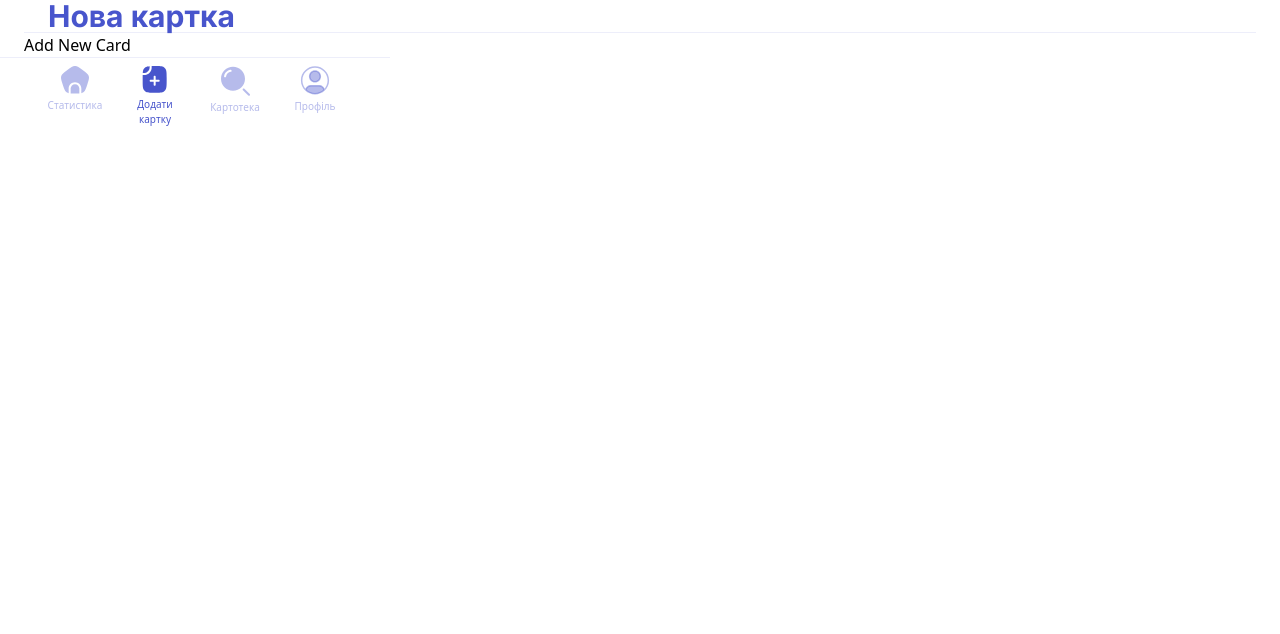
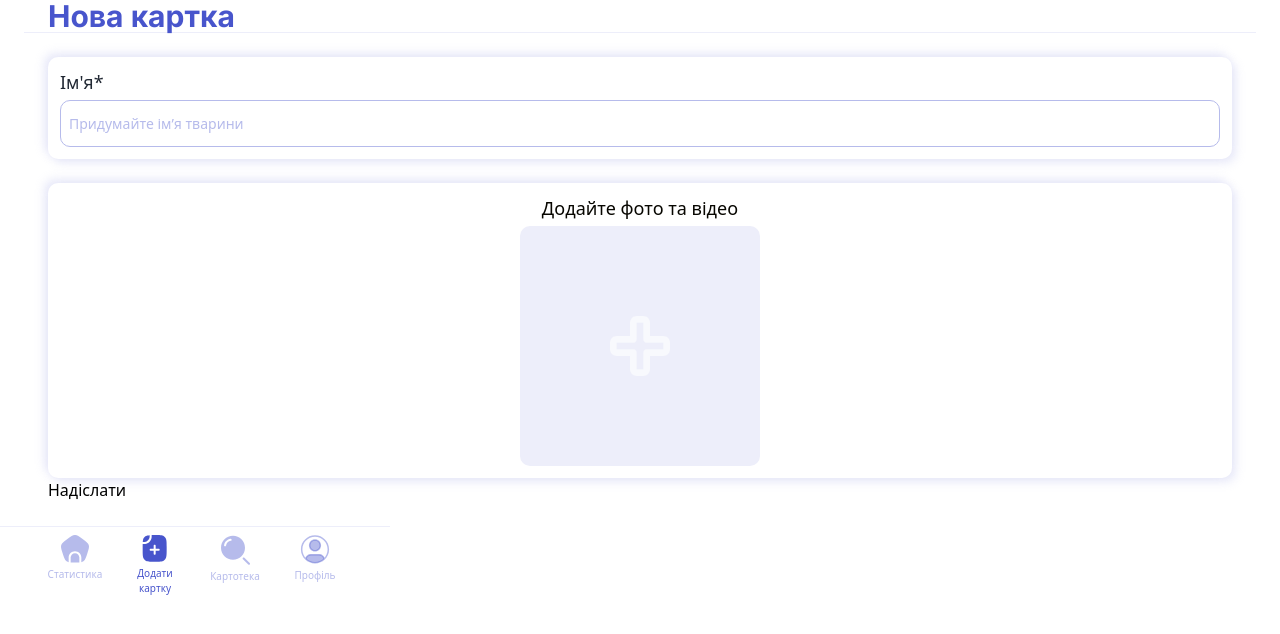
Before and after one commit to baza-trainee/AnimalRescueKharkiv, a Next.js app: page /crm/add-card in a window 1280 px wide. Shown: the top 634 px of the page. Built offline with nearby package versions, Linux system fonts and the light colour scheme.

Commit message:
feat: add CardForm and FileInput components; start implementing basic validation

```diff
--- /dev/null
+++ b/src/components/crm/AddCardCrm/CardForm/CardForm.tsx
@@ -0,0 +1,69 @@
+"use client";
+
+import { TextInput } from "@/src/components/ui/inputs/TextInput";
+import { yupResolver } from "@hookform/resolvers/yup";
+import { Controller, useForm } from "react-hook-form";
+import { newCardSchema, TypeNewCardSchema } from "../newCardSchema";
+import { FileInput } from "@/src/components/ui/inputs/FileInput";
+
+const defaultValues = {
+  name: "",
+  files: null,
+};
+
+export const CardForm = () => {
+  const {
+    control,
+    handleSubmit,
+    formState: { errors },
+  } = useForm({
+    defaultValues,
+    mode: "onSubmit",
+    resolver: yupResolver(newCardSchema),
+  });
+
+  const onSubmit = (data: TypeNewCardSchema) => {
+    console.log(data);
+  };
+
+  return (
+    <form onSubmit={handleSubmit(onSubmit)} className="p-[24px]">
+      <fieldset className="flex flex-col gap-[24px]">
+        <div className="p-[12px] shadow-[4px_4px_10px_0px_#B6BBEB4D,_-4px_-4px_10px_0px_#B6BBEB4D] rounded-[10px]">
+          <Controller
+            name="name"
+            control={control}
+            render={({ field }) => (
+              <TextInput
+                {...field}
+                label={"Ім'я*"}
+                placeholder="Придумайте ім’я тварини"
+                errorMessage={errors.name?.message}
+              />
+            )}
+          />
+        </div>
+        <div className="p-[12px] shadow-[4px_4px_10px_0px_#B6BBEB4D,_-4px_-4px_10px_0px_#B6BBEB4D] rounded-[10px]">
+          <Controller
+            name="files"
+            control={control}
+            render={({ field: { onChange, value, ...field } }) => (
+              <FileInput
+                {...field}
+                label={"Додайте фото та відео"}
+                accept="image/*, video/*"
+                multiple
+                onChange={(e) => {
+                  console.log(e.target.files);
+
+                  onChange(e.target.files);
+                }}
+              />
+            )}
+          />
+        </div>
+      </fieldset>
+      <button type="submit">Надіслати</button>
+    </form>
+  );
+};
--- a/src/components/crm/AddCardCrm/index.tsx
+++ b/src/components/crm/AddCardCrm/index.tsx
@@ -1,9 +1,10 @@
 import Header from "../Header";
+import { CardForm } from "./CardForm/CardForm";
 const AddCardCrm = () => {
   return (
     <>
       <Header title="Нова картка" />
-      <p>Add New Card</p>
+      <CardForm />
     </>
   );
 };
--- /dev/null
+++ b/src/components/crm/AddCardCrm/newCardSchema.ts
@@ -0,0 +1,18 @@
+import * as Yup from "yup";
+
+export const newCardSchema = Yup.object().shape({
+  name: Yup.string()
+    .min(2, "Ім’я повинно мати не менше 2 знаків")
+    .max(50, "Ім’я повинно бути не більше 50 знаків")
+    .required("Введіть ім’я"),
+  files: Yup.mixed<FileList>()
+    .test("fileFormat", "Тільки фото або відео", (value) => {
+      if (!value || value.length === 0) return true;
+      const file = value[0];
+      if (!file.type || file.type === "") return false;
+      return file && ["image", "video"].includes(file.type.split("/")[0]);
+    })
+    .notRequired(),
+});
+
+export type TypeNewCardSchema = Yup.InferType<typeof newCardSchema>;
--- /dev/null
+++ b/src/components/ui/inputs/FileInput.tsx
@@ -0,0 +1,47 @@
+import React, { forwardRef } from "react";
+import { ErrorMessage } from "./ErrorMessage";
+import { ICONS } from "../../../constants/icons/icons";
+
+interface PropsFileInput extends React.InputHTMLAttributes<HTMLInputElement> {
+  errorMessage?: string;
+  label: string;
+}
+
+export const FileInput: React.FC<PropsFileInput> = forwardRef(
+  (
+    { label, errorMessage, name, ...rest },
+    _ref: React.ForwardedRef<HTMLInputElement>
+  ) => {
+    const AddFileComponent = ICONS.ADD_FILE_CRM_ICON;
+
+    return (
+      <div>
+        <label
+          htmlFor={name}
+          className=" flex flex-col justify-center items-center relative cursor-pointer"
+        >
+          <span
+            className={`${
+              !!errorMessage ? "text-[#B00000]" : "text-[#070600]"
+            } block text-[18px] font-medium leading-[27px] mb-[4px]`}
+          >
+            {label}
+          </span>
+          <div className="flex justify-center items-center w-[240px] h-[240px] bg-[#EDEEFA] rounded-[10px]">
+            <AddFileComponent />
+          </div>
+          <input
+            {...rest}
+            ref={_ref}
+            type="file"
+            id={name}
+            className="absolute top-0 left-0 w-[0px] h-[0px] opacity-0"
+          />
+        </label>
+        {errorMessage && <ErrorMessage>{errorMessage}</ErrorMessage>}
+      </div>
+    );
+  }
+);
+
+FileInput.displayName = "FileInput";
--- a/src/constants/icons/icons.ts
+++ b/src/constants/icons/icons.ts
@@ -3,6 +3,7 @@ import homeIcon from '../../../public/assets/icons/footer/home.svg'
 import profileIcon from '../../../public/assets/icons/footer/profile.svg'
 import serchIcon from '../../../public/assets/icons/footer/search.svg'
 import addIcon from '../../../public/assets/icons/footer/documentAdd.svg'
+import addFile from '../../../public/assets/icons/crm/add-card/addFile.svg'
 
 export const ICONS = {
     MAIN_LOGO: mainLogo,
@@ -10,5 +11,5 @@ export const ICONS = {
     PROFILE_ICON: profileIcon,
     SEARCH_ICON: serchIcon,
     ADD_ICON: addIcon,
-
+    ADD_FILE_CRM_ICON: addFile,
 };
```
Also changed, not shown: public/assets/icons/crm/add-card/addFile.svg (added).
